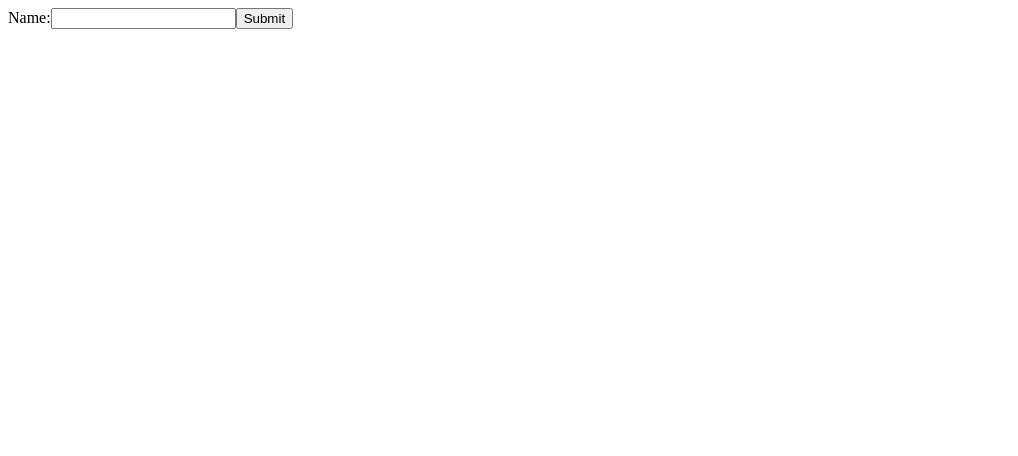
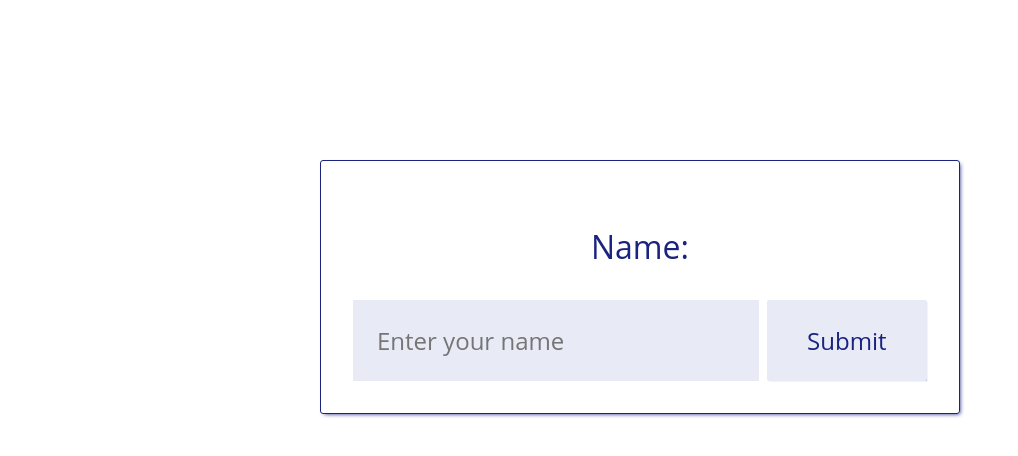
Before and after one commit to IgorKonovalov/Tic_Tac_Toe, a React app: page / in a window 1280 px wide. Shown: the top 456 px of the page, without its empty margins (0-1018 px from the left). Built offline with nearby package versions, Linux system fonts and the light colour scheme; no server answers.

Commit message:
forms styling

```diff
--- a/public/main.css
+++ b/public/main.css
@@ -1,5 +1,6 @@
 * {
   box-sizing: border-box;
+  font-family: 'Open Sans', sans-serif;
 }
 
 li {
--- a/server.js
+++ b/server.js
@@ -218,6 +218,7 @@ io.on('connection', socket => {
       data.from = socket.id;
     }
     socket.broadcast.to(data.gameCode).emit('message', {
+      playerValue: data.playerValue,
       body: data.body,
       from: data.from
     })
--- a/src/app.jsx
+++ b/src/app.jsx
@@ -102,35 +102,41 @@ class TicTacToeApp extends Component {
       showRoom =
         <div>
           <h2>{this.state.createCode}</h2>
-          <h2>Waiting for opponent...</h2>
+          <p>Waiting for opponent...</p>
         </div>
     }
     let showNameInput;
     if (!this.state.nameSubmitted) {
       showNameInput =
-        <form onSubmit={this.handleSubmitName}>
-          <label>
-            Name:
-            <input type="text" value={this.state.playerName} onChange={this.handleChangeName} />
-          </label>
-          <button type="submit">Submit</button>
-        </form>
+        <Form onSubmit={this.handleSubmitName}>
+          <Label>Name:</Label>
+          <Input type="text" placeholder='Enter your name' value={this.state.playerName} onChange={this.handleChangeName} />
+          <Button type="submit">Submit</Button>
+        </Form>
     }
     let showCreateRoom;
     if (!this.state.start && this.state.nameSubmitted) {
       showCreateRoom =
         <div>
-          <div>
-            <button onClick={this.createRoom}>Create Game Room</button>
-          </div>
-          <form onSubmit={this.handleSubmitGame}>
-            <label>
-              Insert code here:
-              <input type='text' value={this.state.joinCode} onChange={this.handleChangeJoin} />
-            </label>
-            <button type="submit" onClick={this.joinRoom}>Join Game</button>
-          </form>
+          <Form onSubmit={this.handleSubmitGame}>
+            <Button onClick={this.createRoom}>Create Game Room</Button>
+            <Label>{showRoom}</Label>
+            <Input type='text' placeholder='Insert code here...' value={this.state.joinCode} onChange={this.handleChangeJoin} />
+            <Button type="submit" onClick={this.joinRoom}>Join Game</Button>
+          </Form>
         </div>
+    }
+    let showGameAndChat;
+    if (this.state.start) {
+      showGameAndChat =
+        <AppContainer>
+          <TicTacToeContainer>
+            <Board socket={this.socket} playerValue={this.state.playerValue} playerNum={this.state.playerNum} gameCode={this.state.gameCode} />
+          </TicTacToeContainer>
+          <ChatContainer>
+            <Chat socket={this.socket} playerValue={this.state.playerValue} gameCode={this.state.gameCode} name={this.state.playerName}/>
+          </ChatContainer>
+        </AppContainer>
     }
 
     return (
@@ -138,21 +144,65 @@ class TicTacToeApp extends Component {
       {showNameInput}
       {showCreateRoom}
       {showRoom}
-      {this.state.start ?
-      <AppContainer>
-        <TicTacToeContainer>
-          <Board socket={this.socket} playerValue={this.state.playerValue} playerNum={this.state.playerNum} gameCode={this.state.gameCode} />
-        </TicTacToeContainer>
-        <ChatContainer>
-          <Chat socket={this.socket} gameCode={this.state.gameCode} name={this.state.playerName}/>
-        </ChatContainer>
-      </AppContainer> : null}
+      {showGameAndChat}
     </div>
     );
   }
 }
 
-// Стили
+// Styled-Components
+
+const Form = styled.form`
+  display: flex;
+  flex-flow: row wrap;
+  border: 0.1em solid #1a237e;
+  padding: 2em;
+  max-width: 40em;
+  margin: 10em auto;
+  border-radius: 3px;
+  box-shadow: 2px 2px 4px -2px #1a237e;
+`;
+
+const Input = styled.input`
+  flex-grow: 2;
+  padding: 1em;
+  font-size: 1.5em;
+  margin-right: 0.5rem;
+  border: none;
+  background-color: #e8eaf6;
+  color: #1a237e;
+`;
+
+const Label = styled.label`
+  flex-basis: 100%;
+  display: block;
+  font-size: 2em;
+  margin-bottom: 1em;
+  margin-top: 1em;
+  text-align: center;
+  color: #1a237e;
+`;
+const Button = styled.button`
+  padding: 0.5em 1.2em;
+  font-size: 1.5em;
+  flex-grow: 1;
+  border-radius: 2px;
+  border: none;
+  outline: none;
+  cursor: pointer;
+  background-color: #e8eaf6;
+  box-shadow: 1px 1px 1px -1px #7986cb;
+  color: #1a237e;
+  &:hover {
+    background-color: #3f51b5;
+    color: #e8eaf6;
+    box-shadow: 2px 2px 2px #1a237e;
+  }
+  &:active {
+    background-color: #283593;
+    color: #e8eaf6;
+  }
+`;
 
 const AppContainer = styled.div`
   display: flex;
--- a/src/chat.jsx
+++ b/src/chat.jsx
@@ -11,7 +11,8 @@ export default class Chat extends Component {
       messages: [],
       socket: props.socket,
       gameCode: props.gameCode,
-      name: props.name
+      name: props.name,
+      playerValue: props.playerValue
     };
   }
 
@@ -27,7 +28,8 @@ export default class Chat extends Component {
       const message = {
         gameCode: this.state.gameCode,
         body,
-        from: this.state.name || 'Me'
+        from: this.state.name || 'Me',
+        playerValue: this.state.playerValue
       };
       this.setState({ messages: [message, ...this.state.messages]});
       this.state.socket.emit('message', message);
@@ -37,7 +39,7 @@ export default class Chat extends Component {
 
   render () {
     const messages = this.state.messages.map((message, index) => {
-      return <li key={index}><b>{message.from}:</b>{message.body}</li>
+      return <li key={index}>{message.playerValue}: <B2>{message.from}</B2>: {message.body}</li>
     })
     return (
       <div>
@@ -48,3 +50,10 @@ export default class Chat extends Component {
     )
   }
 }
+
+const B = styled.b`
+  color: red;
+`;
+const B2 = styled(B)`
+  font-size: 20px;
+`;
```
